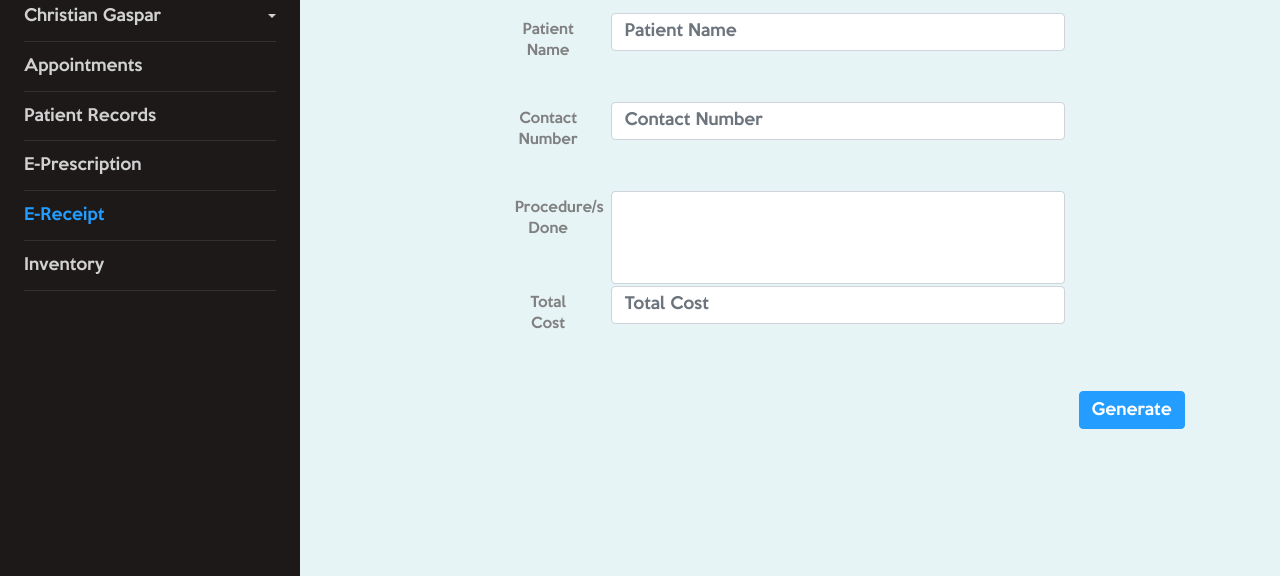
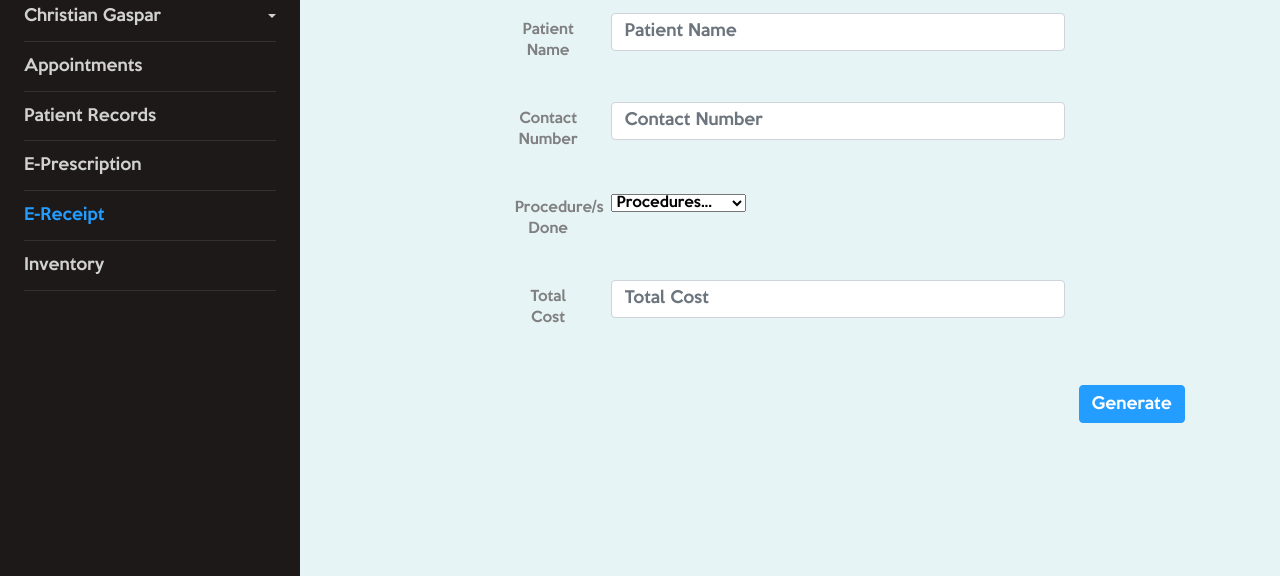
Before and after one commit to Okatsu99/GoldenChain, a plain HTML site: page OriginalHTML/E-Receipt.html in a window 1280 px wide. Shown: the part 224-800 px from the top of the page. Drawn offline with nearby package versions, Linux system fonts and the light colour scheme; files whose address does not match are found by name.

Commit message:
procedure new design

```diff
--- a/OriginalHTML/E-Receipt.html
+++ b/OriginalHTML/E-Receipt.html
@@ -98,9 +98,16 @@
 
                     <div class="form-group row" style="width: 70%; padding: 1%;">
                       <label for="PatientName" class="col-sm-2 col-form-label">Procedure/s Done</label>
-                      <div class="col-sm-10">
-                        <textarea class="form-control" aria-label="With textarea" style="height:150%; resize: none;"></textarea>
-                      </div>
+                      <div class="col-sm-2">
+                      <select id="procedureList">
+                        <optgroup label="Procedures...">
+                          <option value="#">Procedures...</option>
+                          <option value="bunot">bunot</option>
+                          <option value="pasta">pasta</option>
+                          <option value="cleaning">Cleaning</option>
+                        </optgroup>
+                      </select>
+                    </div>
                     </div>
 
                     <div class="form-group row" style="width: 70%; padding: 1%;">
```
Also changed, not shown: OriginalHTML/ViewRecord.html (+8 -1 lines).
